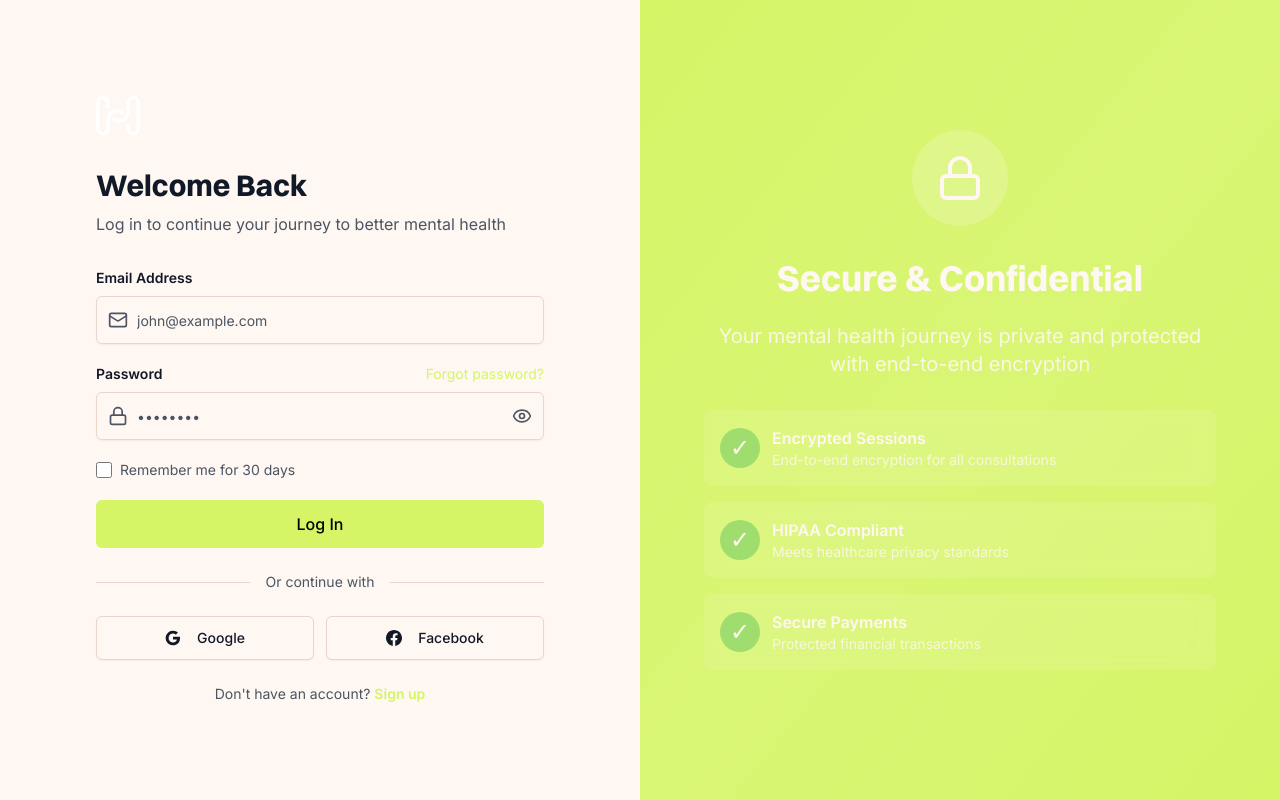
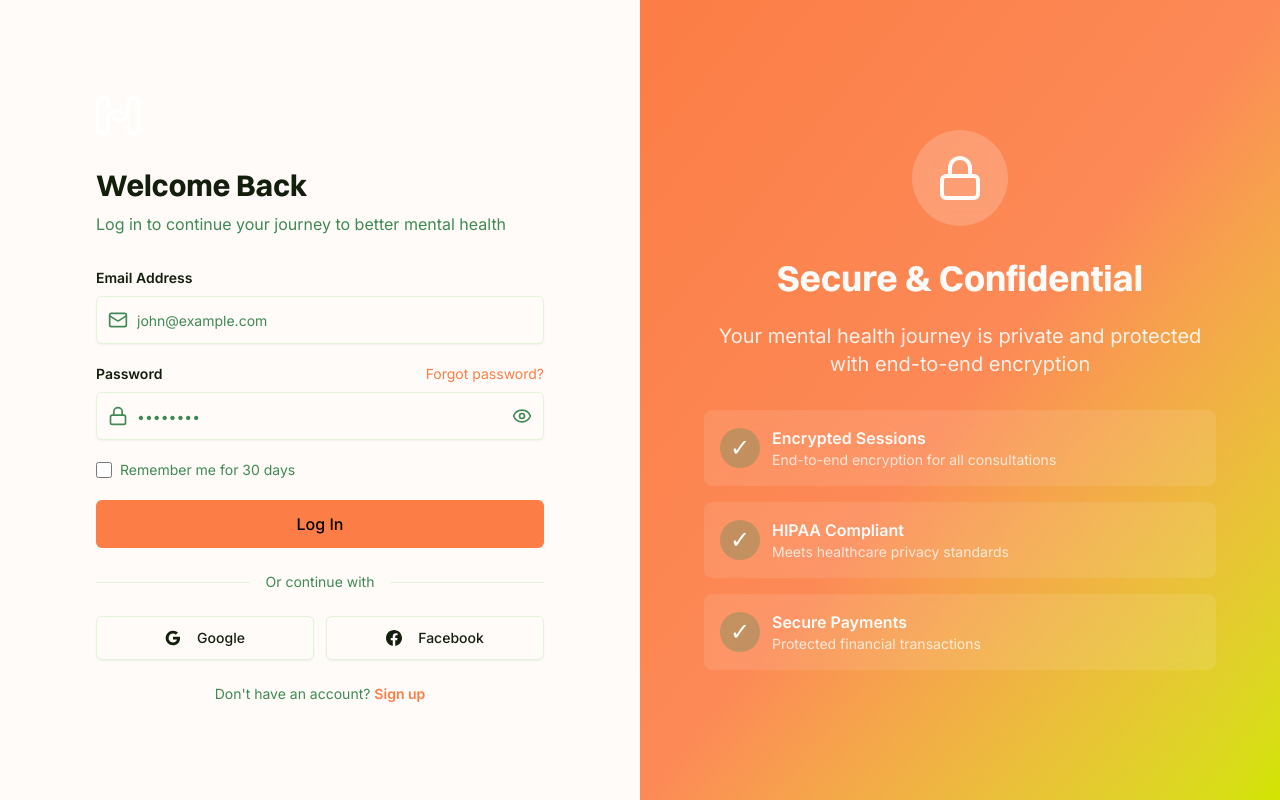
Before and after one commit to thecodermusab/HealTalk, a Next.js app: page /login in a window 1280 px wide. Shown: the top 800 px of the page. Built offline with nearby package versions, Linux system fonts and the light colour scheme.

Commit message:
feat: Introduce About page content, refresh the global color palette, and add an About navigation link to the header.

```diff
--- a/src/app/(public)/about/page.tsx
+++ b/src/app/(public)/about/page.tsx
@@ -4,6 +4,7 @@ import Image from "next/image";
 import { useState } from "react";
 import { cn } from "@/lib/utils";
 import TrustedLogosCarousel from "@/components/about/TrustedLogosCarousel";
+import WhoAreWeSection from "@/components/about/WhoAreWeSection";
 
 const leaders = [
   {
@@ -233,6 +234,10 @@ export default function AboutPage() {
           </div>
         </div>
       </section>
+
+
+      {/* SECTION 4: WHO ARE WE? */}
+      <WhoAreWeSection />
     </div>
   );
 }
--- a/src/app/globals.css
+++ b/src/app/globals.css
@@ -56,92 +56,109 @@
   /* HealTalk Custom Theme */
   --radius: 0.5rem; /* 8px for cards, 6px for buttons */
 
-  /* Main Colors - HealTalk Palette */
-  --primary-teal: #c97a5a;
-  --secondary-coral: #2f6f6d;
-  --accent-lime: #d5f567;
-  --success-green: #16a34a;
+  /* Main Colors - Updated Palette */
+  --brand-dark-green: #131E0D;
+  --primary-orange: #FC7D45;
+  --accent-lime: #D2E500;
+  --accent-yellow: #F0FF80;
+  --link-green: #408954;
+
+  /* Backgrounds */
+  --bg-warm-white: #FFFBF8;
+  --bg-light-gray: #F7F2EB;
+  --bg-alt-purple: #EBEBFF;
+  --bg-alt-green: #E1F4D7;
+  --bg-alt-pink: #FFE5F9;
 
   /* Background & Text */
-  --background: #fff7f2;
-  --foreground: #111827;
-  --text-secondary: #4b5563;
+  --background: #FFFBF8; /* Warm White */
+  --foreground: #131E0D; /* Dark Green */
+  --text-secondary: #408954; /* Green (Links/Muted) */
 
   /* Component Colors */
-  --card: #fff7f2;
-  --card-foreground: #111827;
-  --popover: #fff7f2;
-  --popover-foreground: #111827;
+  --card: #FFFBF8;
+  --card-foreground: #131E0D;
+  --popover: #FFFBF8;
+  --popover-foreground: #131E0D;
 
   /* Theme Colors */
-  --primary: #d5f567;
-  --primary-foreground: #000000;
-  --secondary: #2f6f6d;
-  --secondary-foreground: #fff7f2;
-  --accent: #d5f567;
-  --accent-foreground: #000000;
+  --primary: #FC7D45; /* Coral Orange */
+  --primary-foreground: #FFFFFF; /* White Text */
+  --secondary: #131E0D; /* Dark Green */
+  --secondary-foreground: #FFFFFF; /* White Text */
+  --accent: #D2E500; /* Bright Lime */
+  --accent-foreground: #131E0D;
 
   /* UI States */
-  --muted: #fff7f2;
-  --muted-foreground: #4b5563;
-  --destructive: #c97a5a;
-  --border: #e8d5cc;
-  --input: #e8d5cc;
-  --ring: #c97a5a;
+  --muted: #F7F2EB; /* Light Gray BG */
+  --muted-foreground: #408954;
+  --destructive: #FC7D45;
+  --border: #E1F4D7; /* Pale Green for subtle borders, or use #131E0D for strong ones */
+  --input: #E1F4D7;
+  --ring: #FC7D45;
 
   /* Success */
-  --success: #16a34a;
+  --success: #408954;
 
-  /* Charts */
-  --chart-1: #c97a5a;
-  --chart-2: #2f6f6d;
-  --chart-3: #d9a441;
-  --chart-4: #16a34a;
-  --chart-5: #4b5563;
+  /* Charts - mapped to new palette */
+  --chart-1: #FC7D45; /* Orange */
+  --chart-2: #131E0D; /* Green */
+  --chart-3: #D2E500; /* Lime */
+  --chart-4: #408954; /* Link Green */
+  --chart-5: #F0FF80; /* Yellow */
 
   /* Sidebar */
-  --sidebar: #fff7f2;
-  --sidebar-foreground: #111827;
-  --sidebar-primary: #c97a5a;
-  --sidebar-primary-foreground: #fff7f2;
-  --sidebar-accent: #fff7f2;
-  --sidebar-accent-foreground: #111827;
-  --sidebar-border: #e8d5cc;
-  --sidebar-ring: #c97a5a;
+  --sidebar: #FFFBF8;
+  --sidebar-foreground: #131E0D;
+  --sidebar-primary: #FC7D45;
+  --sidebar-primary-foreground: #FFFFFF;
+  --sidebar-accent: #F7F2EB;
+  --sidebar-accent-foreground: #131E0D;
+  --sidebar-border: #E1F4D7;
+  --sidebar-ring: #FC7D45;
 }
 
 .dark {
-  --background: #111827;
-  --foreground: #fff7f2;
-  --card: #111827;
-  --card-foreground: #fff7f2;
-  --popover: #111827;
-  --popover-foreground: #fff7f2;
-  --primary: #d5f567;
-  --primary-foreground: #000000;
-  --secondary: #2f6f6d;
-  --secondary-foreground: #fff7f2;
-  --muted: #111827;
-  --muted-foreground: #4b5563;
-  --accent: #d5f567;
-  --accent-foreground: #000000;
-  --destructive: #c97a5a;
-  --border: #e8d5cc;
-  --input: #e8d5cc;
-  --ring: #c97a5a;
-  --chart-1: #c97a5a;
-  --chart-2: #2f6f6d;
-  --chart-3: #d9a441;
+  /* Reversed for Dark Mode: Background is Dark Green, Text is Warm White */
+  --background: #131E0D;
+  --foreground: #FFFBF8;
+
+  --card: #131E0D;
+  --card-foreground: #FFFBF8;
+  --popover: #131E0D;
+  --popover-foreground: #FFFBF8;
+
+  --primary: #FC7D45;
+  --primary-foreground: #FFFFFF;
+
+  --secondary: #FFFBF8; /* Secondary BG in dark mode usually needs to be distinct, maybe Warm White text on dark? Or just keep secondary buttons dark green? */
+  --secondary-foreground: #131E0D;
+
+  --muted: #1a2e12; /* Slightly lighter dark green for muted areas? Or just use black transparency. Let's use a dark shade. */
+  --muted-foreground: #E1F4D7; /* lighter green for text */
+
+  --accent: #D2E500;
+  --accent-foreground: #131E0D;
+
+  --destructive: #FC7D45;
+  --border: #2f4f25; /* Darker border for dark mode */
+  --input: #2f4f25;
+  --ring: #FC7D45;
+
+  --chart-1: #FC7D45;
+  --chart-2: #408954;
+  --chart-3: #D2E500;
   --chart-4: #16a34a;
-  --chart-5: #4b5563;
-  --sidebar: #111827;
-  --sidebar-foreground: #fff7f2;
-  --sidebar-primary: #c97a5a;
-  --sidebar-primary-foreground: #fff7f2;
-  --sidebar-accent: #111827;
-  --sidebar-accent-foreground: #fff7f2;
-  --sidebar-border: #e8d5cc;
-  --sidebar-ring: #c97a5a;
+  --chart-5: #E1F4D7;
+
+  --sidebar: #131E0D;
+  --sidebar-foreground: #FFFBF8;
+  --sidebar-primary: #FC7D45;
+  --sidebar-primary-foreground: #FFFFFF;
+  --sidebar-accent: #1a2e12;
+  --sidebar-accent-foreground: #FFFBF8;
+  --sidebar-border: #2f4f25;
+  --sidebar-ring: #FC7D45;
 }
 
 @layer base {
--- /dev/null
+++ b/src/components/about/WhoAreWeSection.tsx
@@ -0,0 +1,160 @@
+"use client";
+
+import React from "react";
+import { cn } from "@/lib/utils";
+
+const StatCard = ({
+  label,
+  value,
+  className,
+}: {
+  label: string;
+  value: string;
+  className?: string;
+  delay?: number; // Kept for compatibility but unused
+}) => {
+  return (
+    <div
+      className={cn(
+        "rounded-[32px] p-8 flex flex-col justify-between hover:shadow-sm",
+        className
+      )}
+    >
+      <span className="font-heading text-sm font-medium text-[#111827]/60">
+        {label}
+      </span>
+      <span className="font-logo text-[48px] md:text-[64px] leading-none text-[#131E0D] mt-auto pt-4">
+        {value}
+      </span>
+    </div>
+  );
+};
+
+const MosaicGrid = () => {
+  return (
+    <div className="grid grid-cols-1 md:grid-cols-2 gap-6 w-full h-full">
+      {/* Row 1: Founding Year - Full Width */}
+      <StatCard
+        label="Founding year"
+        value="2012"
+        className="md:col-span-2 bg-[#ced4fc] min-h-[200px]" // Pastel Periwinkle
+      />
+
+      {/* Row 2: Employees & Happiness */}
+      <StatCard
+        label="Number of employees"
+        value="70"
+        className="bg-[#ffe1f9] min-h-[200px]" // Pastel Pink
+      />
+      <StatCard
+        label="Client happiness"
+        value="4.7/5"
+        className="bg-[#d4f2c4] min-h-[200px]" // Pastel Green
+      />
+
+      {/* Row 3: Offices & Coffee */}
+      <StatCard
+        label="Offices"
+        value="2"
+        className="bg-[#e2f5d5] min-h-[200px]" // Pastel Green (lighter)
+      />
+      <StatCard
+        label="Number of coffee we drink in a day"
+        value="140+ cups"
+        className="bg-[#e5e7fd] min-h-[200px]" // Pastel Lavender
+      />
+
+      {/* Row 4: Plants & Dogs */}
+      <StatCard
+        label="Plants (that are currently alive)"
+        value="11"
+        className="bg-[#ffffff] border border-black/5 min-h-[200px]" // Warm White
+      />
+      <StatCard
+        label="Office dogs"
+        value="5"
+        className="bg-[#ffdcf5] min-h-[200px]" // Pastel Pink (slightly different)
+      />
+    </div>
+  );
+};
+
+const IllustrationCard = () => {
+  return (
+    <div
+      className="w-full h-full min-h-[600px] bg-[#e8e6ff] rounded-[32px] flex items-center justify-center relative overflow-hidden group"
+    >
+       {/* Abstract Character Illustration */}
+       <div className="relative w-[300px] h-[400px]">
+          {/* Planet/Halo */}
+          <div
+             className="absolute top-[20px] left-[50%] -translate-x-1/2 w-[120px] h-[120px] z-10"
+          >
+             {/* Ring */}
+             <div className="absolute top-1/2 left-1/2 -translate-x-1/2 -translate-y-1/2 w-[160px] h-[40px] border-[3px] border-[#131E0D] rounded-[50%] rotate-[-15deg]" />
+             {/* Planet Body */}
+             <div className="w-full h-full bg-[#ced4fc] rounded-full border-[3px] border-[#131E0D]" />
+          </div>
+
+          {/* Star */}
+          <svg
+             viewBox="0 0 24 24"
+             className="absolute top-[60px] left-[40px] w-12 h-12 text-[#effc5f] z-20 drop-shadow-[0_2px_0_rgba(0,0,0,1)]"
+             fill="currentColor"
+             stroke="#131E0D"
+             strokeWidth="2"
+          >
+             <path d="M12 2L15.09 8.26L22 9.27L17 14.14L18.18 21.02L12 17.77L5.82 21.02L7 14.14L2 9.27L8.91 8.26L12 2Z" />
+          </svg>
+
+          {/* Abstract Hand/Body Shape */}
+          <div className="absolute top-[120px] left-1/2 -translate-x-1/2 w-[220px] h-[300px]">
+              {/* Main "J" or Hand Shape */}
+              <svg viewBox="0 0 200 300" className="w-full h-full overflow-visible">
+                 <path
+                   d="M60 50 C 60 20, 140 20, 140 50 L 140 200 C 140 250, 60 250, 60 200 L 60 150 C 60 120, 20 120, 20 150 L 20 200 C 20 280, 180 280, 180 200 L 180 50 C 180 -10, 20 -10, 20 50"
+                   fill="#FFFBF8"
+                   stroke="#131E0D"
+                   strokeWidth="3"
+                   className="drop-shadow-lg"
+                 />
+                 {/* Decorative elements */}
+                 <circle cx="160" cy="80" r="10" fill="#FC7D45" stroke="#131E0D" strokeWidth="2" />
+                 <path d="M50 240 L150 240" stroke="#131E0D" strokeWidth="3" strokeLinecap="round" className="opacity-20" />
+              </svg>
+          </div>
+
+          {/* Dot */}
+          <div className="absolute top-10 right-10 w-4 h-4 bg-[#131E0D] rounded-full" />
+       </div>
+    </div>
+  );
+};
+
+export default function WhoAreWeSection() {
+  return (
+    <section className="py-[120px] px-10 bg-[#FFFBF8]">
+      <div className="max-w-[1470px] mx-auto">
+        {/* Title */}
+        <div className="text-center mb-[80px]">
+          <h2 className="font-logo text-[64px] md:text-[80px] leading-tight tracking-[-0.02em] text-[#131E0D]">
+            So who are we?
+          </h2>
+        </div>
+
+        {/* Grid Layout */}
+        <div className="grid grid-cols-1 lg:grid-cols-2 gap-6 items-start">
+          {/* Left Column: Illustration */}
+          <div className="w-full h-full">
+            <IllustrationCard />
+          </div>
+
+          {/* Right Column: Stats Mosaic */}
+          <div className="w-full mt-6 lg:mt-0">
+            <MosaicGrid />
+          </div>
+        </div>
+      </div>
+    </section>
+  );
+}
--- a/src/components/ui/simple-header.tsx
+++ b/src/components/ui/simple-header.tsx
@@ -24,6 +24,10 @@ export function SimpleHeader() {
       label: "Find Psychologists",
       href: "/find-psychologists",
     },
+    {
+      label: "About",
+      href: "/about",
+    },
   ];
 
   const isAuthenticated = status === "authenticated";
@@ -40,6 +44,9 @@ export function SimpleHeader() {
     }
     if (href === "/find-psychologists") {
       return pathname === "/find-psychologists" || pathname.startsWith("/psychologist/");
+    }
+    if (href === "/about") {
+      return pathname === "/about";
     }
     return pathname === href;
   };
```
